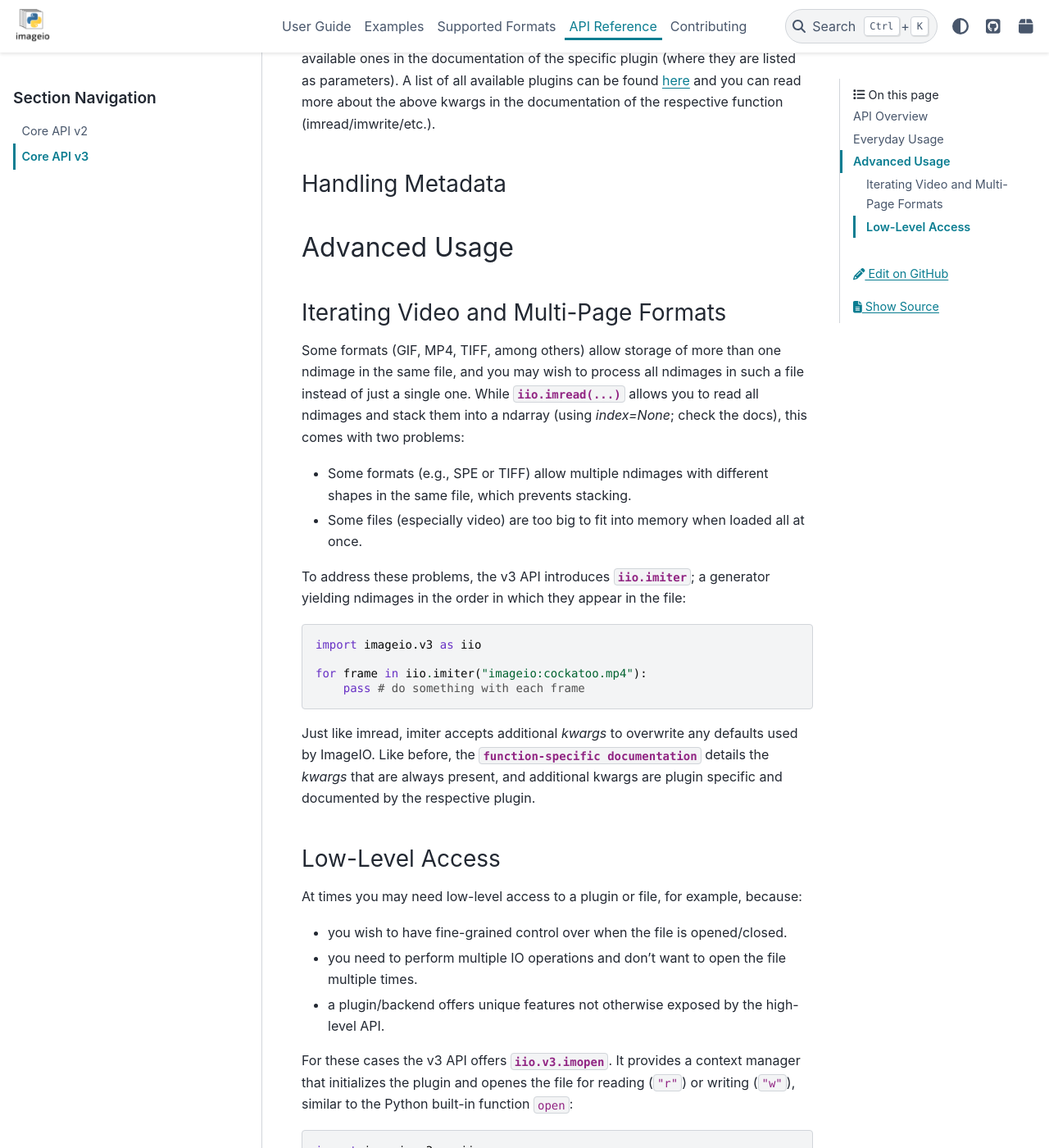
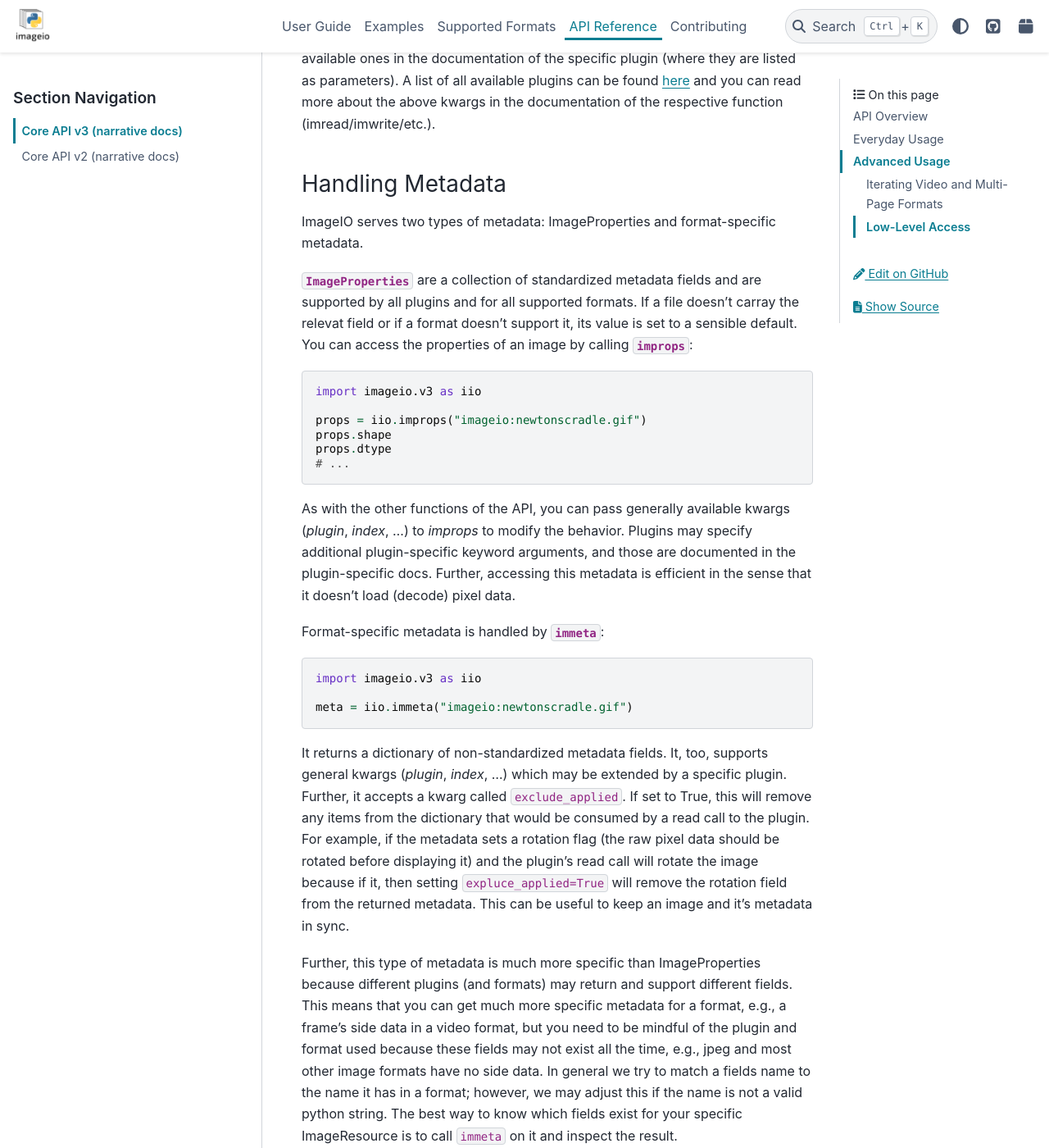
Before and after one commit to imageio/imageio, a Sphinx documentation site: the page built from docs/reference/core_v3.rst, in a window 1280 px wide and 1400 px high, scrolled down 1534 px. Shown: the whole window at 82% size. Built offline with Sphinx 7.4.7 and the PyData theme 0.15.4, drawn with Linux system fonts in a browser that asks for light colours; some of the changed text lies outside the part shown.

Commit message:
DOC: add metadata to v3 docs

```diff
--- a/docs/reference/core_v3.rst
+++ b/docs/reference/core_v3.rst
@@ -76,6 +76,53 @@ the documentation of the respective function (imread/imwrite/etc.).
 Handling Metadata
 ^^^^^^^^^^^^^^^^^
 
+ImageIO serves two types of metadata: ImageProperties and format-specific metadata.
+
+:class:`ImageProperties <imageio.core.v3_plugin_api.ImageProperties>` are a
+collection of standardized metadata fields and are supported by all plugins and
+for all supported formats. If a file doesn't carray the relevat field or if a
+format doesn't support it, its value is set to a sensible default. You can
+access the properties of an image by calling :func:`improps
+<imageio.v3.improps>`::
+
+    import imageio.v3 as iio
+
+    props = iio.improps("imageio:newtonscradle.gif")
+    props.shape
+    props.dtype
+    # ...
+
+As with the other functions of the API, you can pass generally available kwargs
+(`plugin`, `index`, ...) to `improps` to modify the behavior. Plugins may
+specify additional plugin-specific keyword arguments, and those are documented
+in the plugin-specific docs. Further, accessing this metadata is efficient in
+the sense that it doesn't load (decode) pixel data.
+
+Format-specific metadata is handled by :func:`immeta <imageio.v3.immeta>`::
+
+    import imageio.v3 as iio
+
+    meta = iio.immeta("imageio:newtonscradle.gif")
+
+It returns a dictionary of non-standardized metadata fields. It, too, supports
+general kwargs (`plugin`, `index`, ...) which may be extended by a specific
+plugin. Further, it accepts a kwarg called ``exclude_applied``. If set to True,
+this will remove any items from the dictionary that would be consumed by a read
+call to the plugin. For example, if the metadata sets a rotation flag (the raw
+pixel data should be rotated before displaying it) and the plugin's read call
+will rotate the image because if it, then setting ``expluce_applied=True`` will
+remove the rotation field from the returned metadata. This can be useful to keep
+an image and it's metadata in sync.
+
+Further, this type of metadata is much more specific than ImageProperties
+because different plugins (and formats) may return and support different fields.
+This means that you can get much more specific metadata for a format, e.g., a
+frame's side data in a video format, but you need to be mindful of the plugin
+and format used because these fields may not exist all the time, e.g., jpeg and
+most other image formats have no side data. In general we try to match a fields
+name to the name it has in a format; however, we may adjust this if the name is
+not a valid python string. The best way to know which fields exist for your
+specific ImageResource is to call ``immeta`` on it and inspect the result.
 
 .. _v3_advanced_usage:
 
```
Also changed, not shown: docs/reference/index.rst (+51 -5 lines), docs/reference/userapi.rst (+14 -13 lines).
